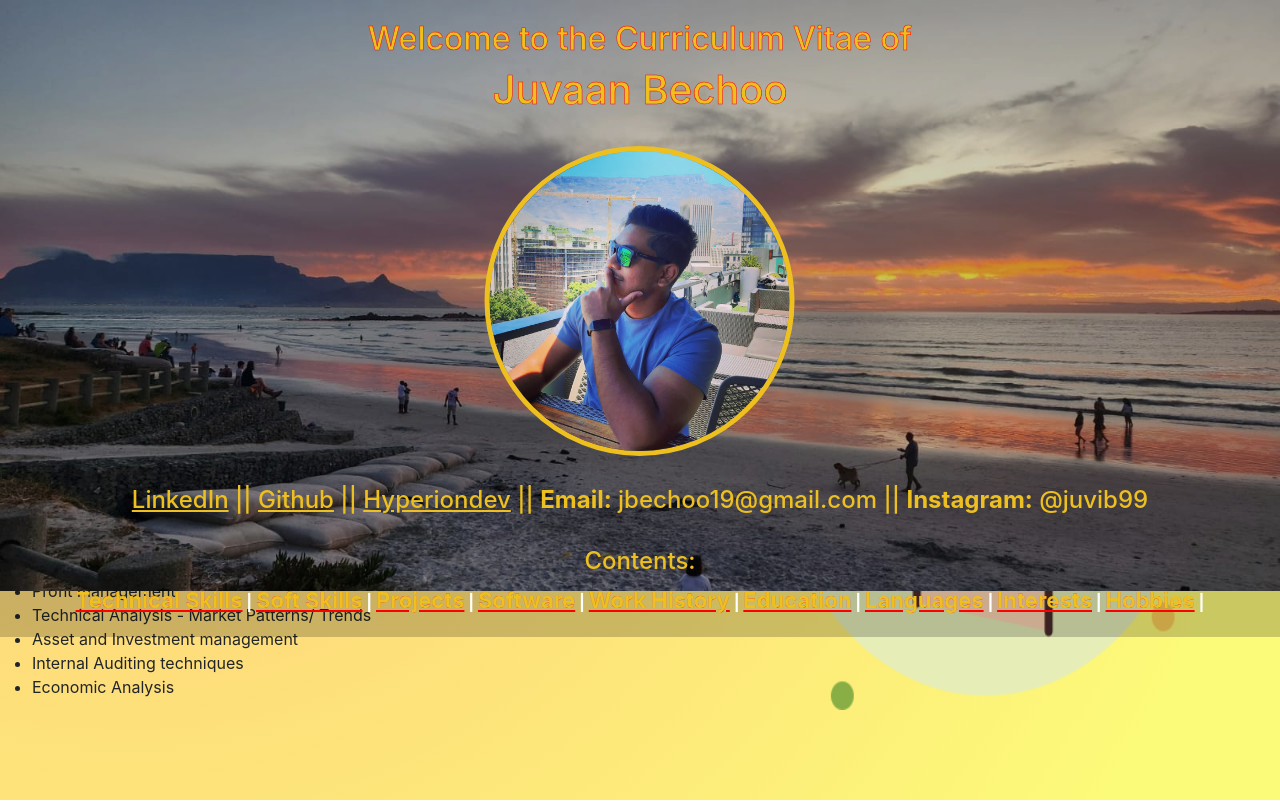
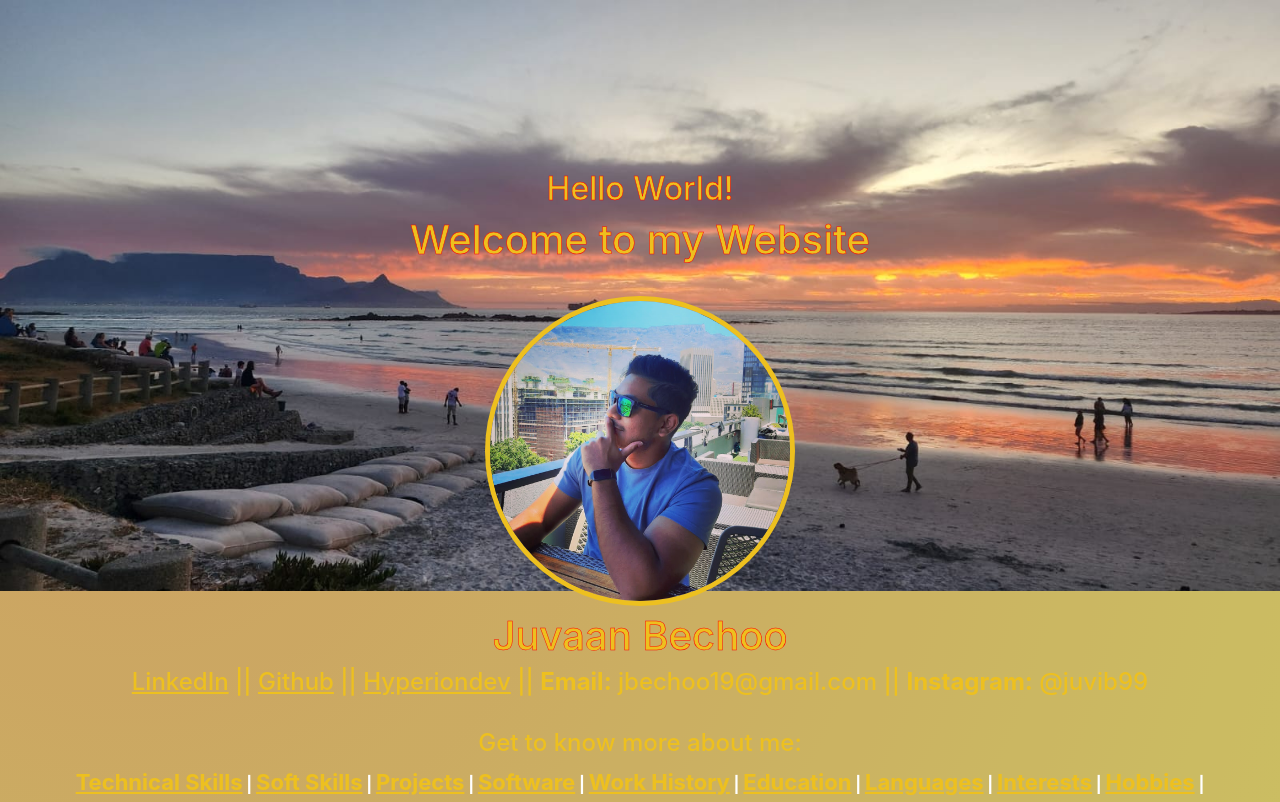
Before and after one commit to JuviB/JuviB, a plain HTML site: page index.html in a window 1280 px wide. Shown: the top 802 px of the page. Drawn offline with nearby package versions, Linux system fonts and the light colour scheme.

Commit message:
Worked on CV

```diff
--- a/index.html
+++ b/index.html
@@ -14,16 +14,13 @@
 <body>
 
     <header>
-        <div class="container-fluid p-0">
-            <div class="row">
-                <div class="col-md-12 position-relative">
         <div class="bg-image" style="max-height: 150px;">
             <img src="table.jpg" alt="bg-image" class="img-fluid w-100">
         </div>
 
-                    <div class="bg-text position-absolute top-0 start-50 translate-middle-x text-center text-white">
-                        <h2 id="theHeading">Welcome to the Curriculum Vitae of</h2>
-                        <h1>Juvaan Bechoo</h1>
+        <div class="bg-text mx-auto text-center text-white">
+            <h2 id="theHeading">Hello World!</h2>
+            <h1>Welcome to my Website</h1>
             <br>
 
 
@@ -31,17 +28,22 @@
                 <img src="JB3.jpg" alt="my-image" style="width: 300px; height: 250;">
             </div>
 
-                        <br><br>
+            <br>
 
-                        <h4 style="color: #edc01f;">
+            <h1>Juvaan Bechoo</h1>
+
+
+
+            <h4>
                 <a href="https://www.linkedin.com/in/juvaan-bechoo-3979a6182" target="_blank" style="color: #edc01f;">LinkedIn</a> ||
                 <a href="https://github.com/JuviB" target="_blank" style="color: #edc01f;">Github</a> ||
                 <a href="https://www.hyperiondev.com/portfolio/JB23060009000/" target="_blank" style="color: #edc01f;">Hyperiondev</a> ||
-                            <strong>Email:</strong> jbechoo19@gmail.com || <strong>Instagram:</strong> @juvib99</a></h4>
+                <strong>Email:</strong> jbechoo19@gmail.com || <strong>Instagram:</strong> @juvib99</a>
+            </h4>
             <br>
 
 
-                        <h4>Contents:</h4>
+            <h4>Get to know more about me:</h4>
             <nav>
                 <a href="#technicalskills">Technical Skills</a> |
                 <a href="#softskills">Soft Skills</a> |
@@ -54,12 +56,9 @@
                 <a href="#hobbies">Hobbies</a> |
             </nav>
         </div>
-                </div>
-            </div>
-        </div>
     </header>
 
-<main>
+    <main style="margin-top: 550px;">
     <div class="row">
         <div class="col-md-7">
             <h4>Technical Skills</h4>
--- a/istyle.css
+++ b/istyle.css
@@ -1,11 +1,5 @@
-body, html {
+body {
   height: 100%;
-  }
-
-  * {
-    box-sizing: border-box;
-  }
-  body {
   font-family: Inter, sans-serif;
   background: radial-gradient(circle at 10% 20%, rgb(255, 200, 124) 0.1%, rgb(252, 251, 121) 90%);
 }
@@ -17,38 +11,33 @@ body, html {
   color: #ffae42;
   font-weight: bold;
   text-decoration-color: #ffae42;
-    border: 10px solid #ffae42;
 
-    border-width: 0px 1px;
-    position: absolute;
-    width: 99%;
+  position: static;
+  width: 100%;
   padding: 20px;
   text-align: center;
-  }
 
-  h4 a {
-    color: #e28d25; /* Change this to the desired color for regular links */
 }
 
 h4 {
-    color: #edc01f; /* Change this to the desired color for visited links */
+  color: #edc01f;; /* Change this to the desired color for visited links */
 }
 
 h2 {
   -webkit-text-stroke-width: 0.5px;
   -webkit-text-stroke-color: rgb(255, 0, 0);
-  color: #edc01f;
+  color: #edc01f;;
 }
 
 h1 {
   -webkit-text-stroke-width: 0.5px;
   -webkit-text-stroke-color: rgb(255, 0, 0);
-  color: #edc01f;
+  color: #edc01f;;
 }
 
 nav a {
   -webkit-text-stroke-width: 0.1px;
-  -webkit-text-stroke-color: rgb(255, 0, 0);
+  -webkit-text-stroke-color: #edc01f(255, 0, 0);
   color: #edc01f;;
   font-size: 22px;
 }
@@ -65,3 +54,14 @@ nav a {
   height: auto;
   display: block; /* Removes extra space below the image */
 }
+
+.my-image:hover {
+  transform: rotateY(360deg);
+  transition: transform 1s ease-in-out; /* Optional: Add a smooth transition effect */
+}
+
+.bg-image {
+  background-size: cover;
+
+  min-height: 150px;
+}
```
Lines whose indentation alone changed are shown as unchanged.
